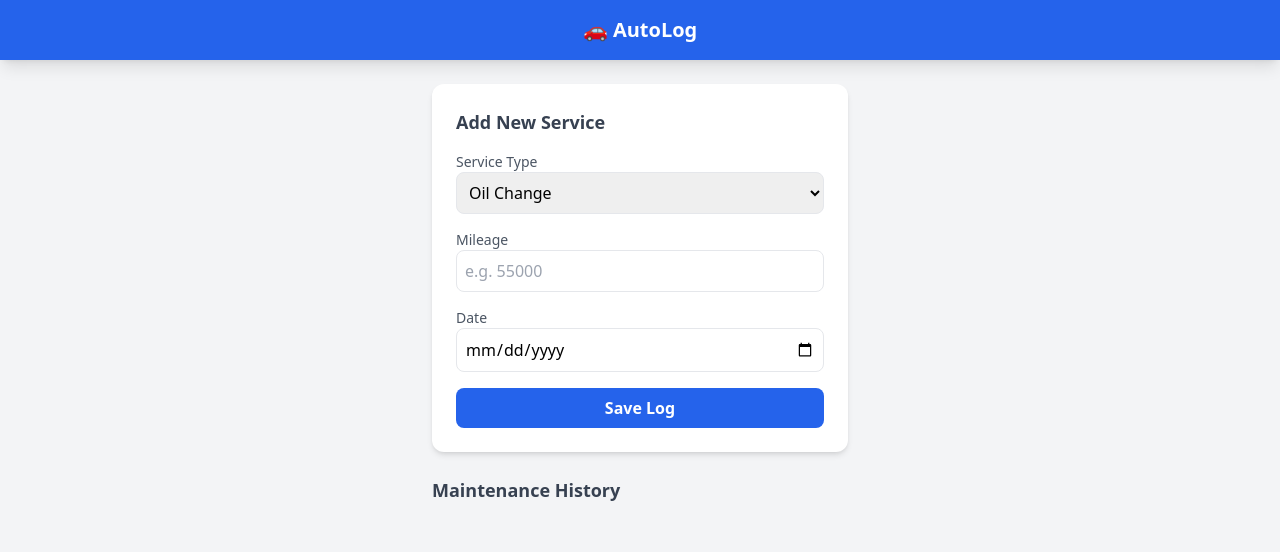
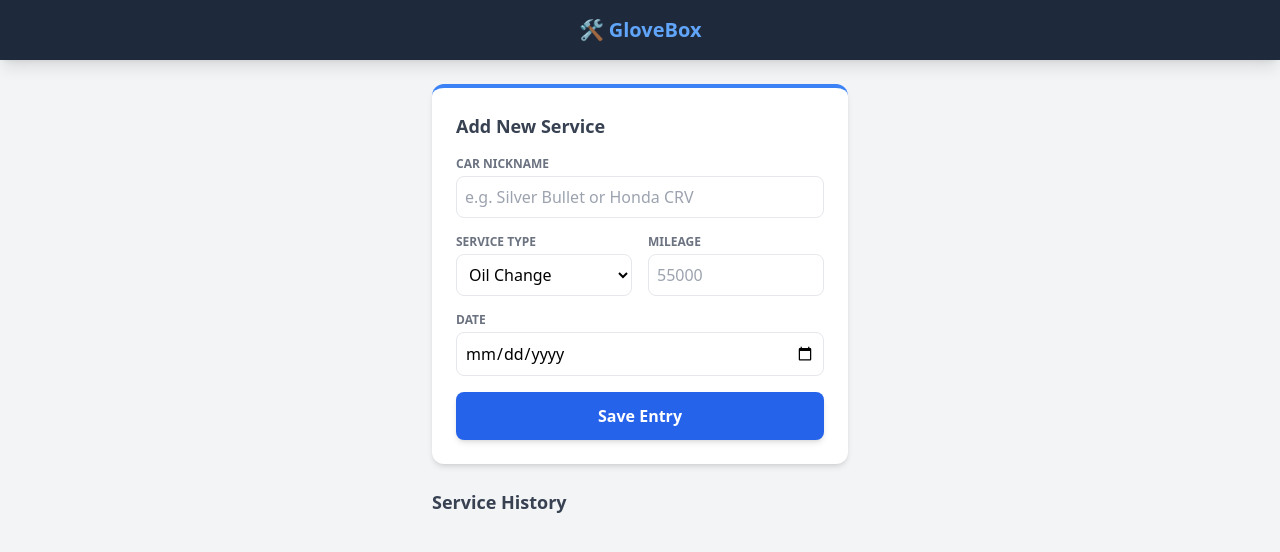
Before and after one commit to ealimon/GloveBox, a plain HTML site: page index.html in a window 1280 px wide. Drawn offline with nearby package versions, Linux system fonts and the light colour scheme.

Commit message:
Update title and form fields in index.html

```diff
--- a/index.html
+++ b/index.html
@@ -3,42 +3,51 @@
 <head>
     <meta charset="UTF-8">
     <meta name="viewport" content="width=device-width, initial-scale=1.0">
-    <title>AutoLog | Car Maintenance</title>
+    <title>GloveBox | Car Maintenance</title>
     <script src="https://cdn.tailwindcss.com"></script>
 </head>
 <body class="bg-gray-100 font-sans pb-10">
 
-    <nav class="bg-blue-600 p-4 text-white shadow-lg mb-6">
-        <h1 class="text-xl font-bold text-center">🚗 AutoLog</h1>
+    <nav class="bg-slate-800 p-4 text-white shadow-lg mb-6">
+        <h1 class="text-xl font-bold text-center text-blue-400">🛠 GloveBox</h1>
     </nav>
 
     <main class="max-w-md mx-auto px-4">
-        <div class="bg-white p-6 rounded-xl shadow-md mb-6">
+        <div class="bg-white p-6 rounded-xl shadow-md mb-6 border-t-4 border-blue-500">
             <h2 class="text-lg font-semibold mb-4 text-gray-700">Add New Service</h2>
             <form id="logForm" class="space-y-4">
                 <div>
-                    <label class="block text-sm text-gray-600">Service Type</label>
-                    <select id="serviceType" class="w-full p-2 border rounded-lg focus:ring-2 focus:ring-blue-500 outline-none">
+                    <label class="block text-xs font-bold uppercase text-gray-500 mb-1">Car Nickname</label>
+                    <input type="text" id="carName" placeholder="e.g. Silver Bullet or Honda CRV" class="w-full p-2 border rounded-lg outline-none focus:border-blue-500" required>
+                </div>
+
+                <div class="grid grid-cols-2 gap-4">
+                    <div>
+                        <label class="block text-xs font-bold uppercase text-gray-500 mb-1">Service Type</label>
+                        <select id="serviceType" class="w-full p-2 border rounded-lg outline-none bg-white">
                             <option>Oil Change</option>
                             <option>Tire Rotation</option>
-                        <option>Brake Inspection</option>
+                            <option>Brakes</option>
                             <option>Air Filter</option>
-                        <option>General Service</option>
+                            <option>Inspection</option>
                         </select>
                     </div>
                     <div>
-                    <label class="block text-sm text-gray-600">Mileage</label>
-                    <input type="number" id="mileage" placeholder="e.g. 55000" class="w-full p-2 border rounded-lg outline-none" required>
+                        <label class="block text-xs font-bold uppercase text-gray-500 mb-1">Mileage</label>
+                        <input type="number" id="mileage" placeholder="55000" class="w-full p-2 border rounded-lg outline-none" required>
                     </div>
+                </div>
+
                 <div>
-                    <label class="block text-sm text-gray-600">Date</label>
+                    <label class="block text-xs font-bold uppercase text-gray-500 mb-1">Date</label>
                     <input type="date" id="date" class="w-full p-2 border rounded-lg outline-none" required>
                 </div>
-                <button type="submit" class="w-full bg-blue-600 text-white py-2 rounded-lg font-bold hover:bg-blue-700 transition">Save Log</button>
+
+                <button type="submit" class="w-full bg-blue-600 text-white py-3 rounded-lg font-bold shadow-md active:scale-95 transition">Save Entry</button>
             </form>
         </div>
 
-        <h2 class="text-lg font-semibold mb-3 text-gray-700">Maintenance History</h2>
+        <h2 class="text-lg font-semibold mb-3 text-gray-700">Service History</h2>
         <div id="logList" class="space-y-3">
             </div>
     </main>
@@ -47,13 +56,13 @@
         const logForm = document.getElementById('logForm');
         const logList = document.getElementById('logList');
 
-        // Load data on start
         document.addEventListener('DOMContentLoaded', displayLogs);
 
         logForm.addEventListener('submit', (e) => {
             e.preventDefault();
             const log = {
                 id: Date.now(),
+                carName: document.getElementById('carName').value, // NEW: Added car name
                 type: document.getElementById('serviceType').value,
                 mileage: document.getElementById('mileage').value,
                 date: document.getElementById('date').value
@@ -69,23 +78,32 @@
 
         function displayLogs() {
             const logs = JSON.parse(localStorage.getItem('carLogs') || '[]');
-            logList.innerHTML = logs.reverse().map(log => `
-                <div class="bg-white p-4 rounded-lg shadow-sm border-l-4 border-blue-500 flex justify-between items-center">
+            logList.innerHTML = logs.sort((a,b) => b.id - a.id).map(log => `
+                <div class="bg-white p-4 rounded-lg shadow-sm border-l-4 border-slate-700">
+                    <div class="flex justify-between items-start">
                         <div>
-                        <p class="font-bold text-gray-800">${log.type}</p>
-                        <p class="text-sm text-gray-500">${new Date(log.date).toLocaleDateString()} • ${Number(log.mileage).toLocaleString()} miles</p>
+                            <span class="text-[10px] font-bold uppercase bg-blue-100 text-blue-700 px-2 py-1 rounded-md tracking-wider">${log.carName}</span>
+                            <p class="font-bold text-gray-800 mt-1">${log.type}</p>
+                            <p class="text-sm text-gray-500 italic">${new Date(log.date).toLocaleDateString()} • ${Number(log.mileage).toLocaleString()} miles</p>
                         </div>
-                    <button onclick="deleteLog(${log.id})" class="text-red-400 text-sm">Delete</button>
+                        <button onclick="deleteLog(${log.id})" class="text-gray-300 hover:text-red-500">
+                            <svg xmlns="http://www.w3.org/2000/svg" class="h-5 w-5" fill="none" viewBox="0 0 24 24" stroke="currentColor">
+                                <path stroke-linecap="round" stroke-linejoin="round" stroke-width="2" d="M19 7l-.867 12.142A2 2 0 0116.138 21H7.862a2 2 0 01-1.995-1.858L5 7m5 4v6m4-6v6m1-10V4a1 1 0 00-1-1h-4a1 1 0 00-1 1v3M4 7h16" />
+                            </svg>
+                        </button>
+                    </div>
                 </div>
             `).join('');
         }
 
         function deleteLog(id) {
+            if(confirm("Delete this service record?")) {
                 let logs = JSON.parse(localStorage.getItem('carLogs') || '[]');
                 logs = logs.filter(log => log.id !== id);
                 localStorage.setItem('carLogs', JSON.stringify(logs));
                 displayLogs();
             }
+        }
     </script>
 </body>
 </html>
```
Lines whose indentation alone changed are shown as unchanged.
